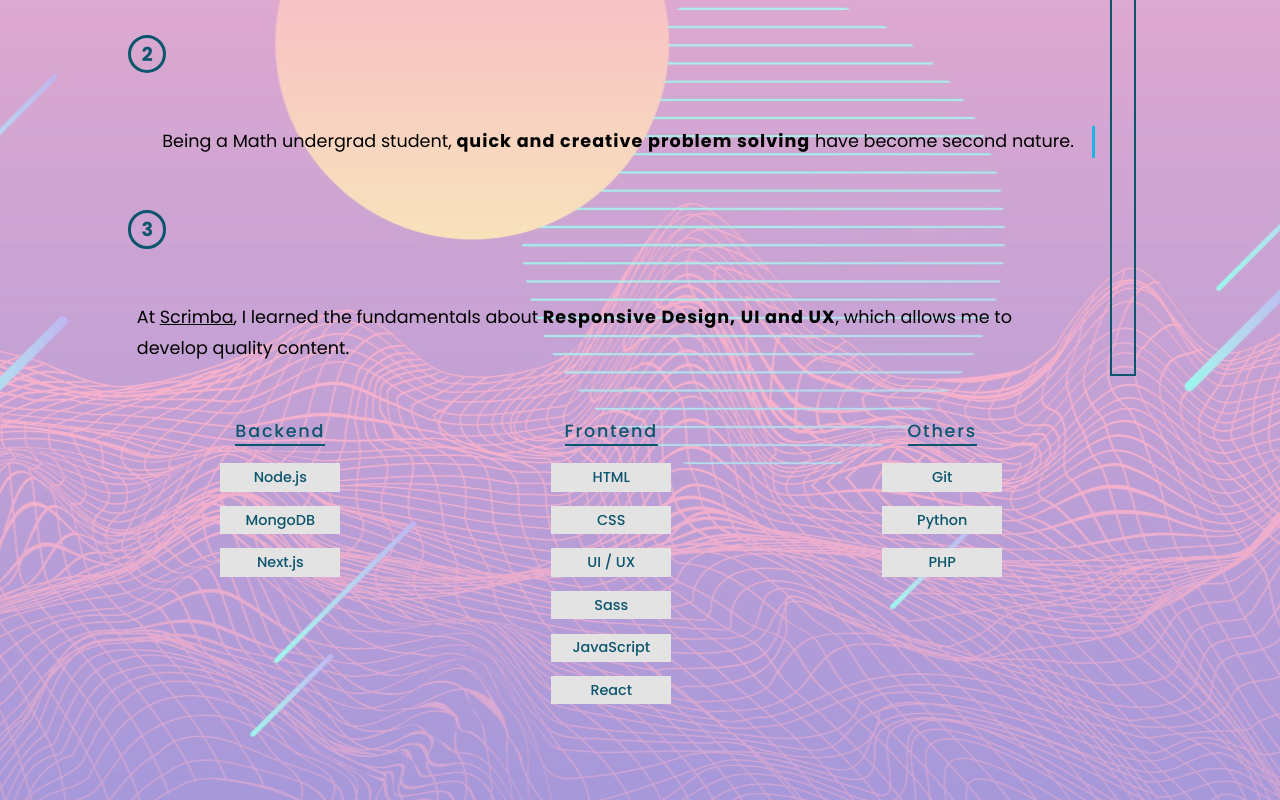
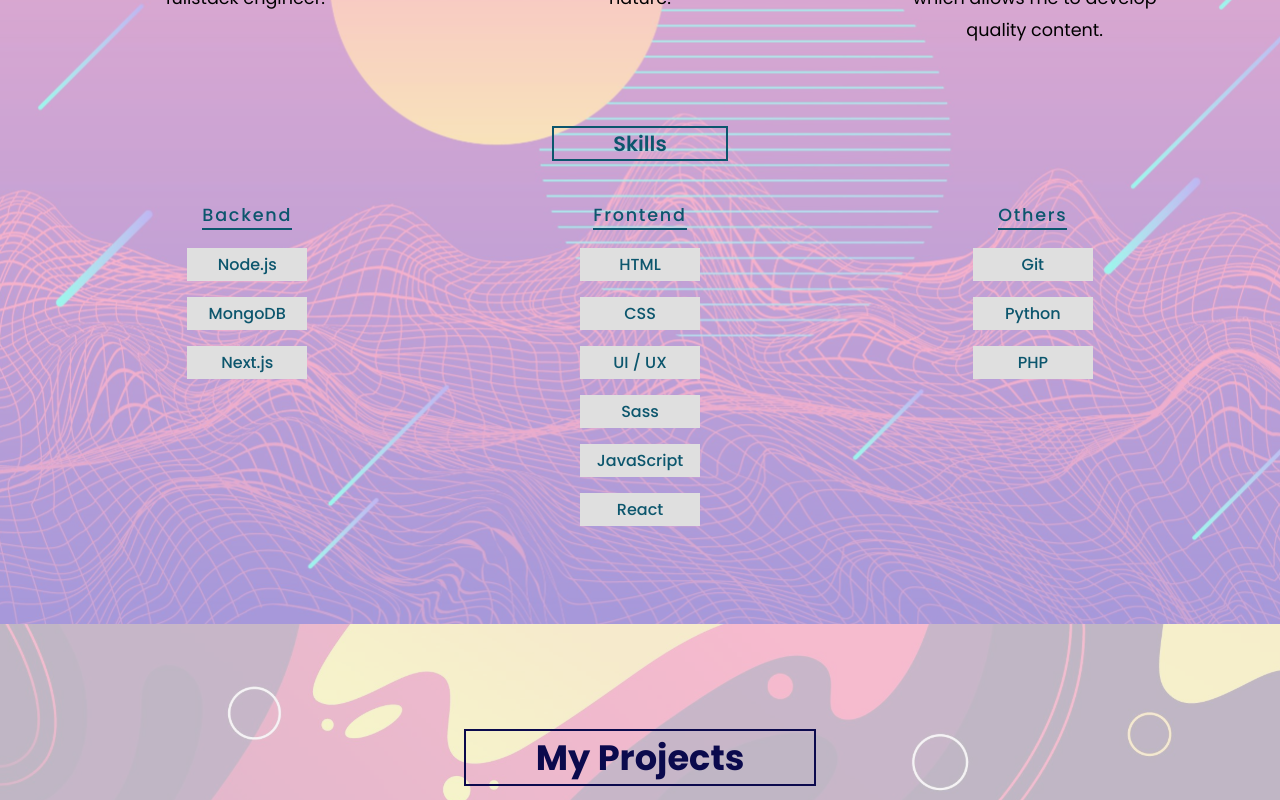
Before and after one commit to M4veryck/personal-website-jsx, a Next.js app: page / in a window 1280 px wide. Shown: the part 1200-2000 px from the top of the page. Built offline with nearby package versions, Linux system fonts and the light colour scheme.

Commit message:
About Me finished. inb4 wrapping header and hero

```diff
--- a/styles/AboutMe/AboutMe.module.scss
+++ b/styles/AboutMe/AboutMe.module.scss
@@ -48,13 +48,15 @@
     margin-inline: auto;
     margin-block: 3em;
 
+    font-size: 0.9rem;
     line-height: 1.8;
 
-    &:nth-child(4) {
+    &:nth-of-type(2) {
         justify-self: end;
 
         padding-right: 1em;
         border-right: 3px solid $third-color;
+        margin-right: 1em;
 
         text-align: end;
     }
@@ -124,7 +126,7 @@
         width: 100%;
         max-width: 120px;
 
-        background-color: #e4e3e3;
+        background-color: #dfdfdf;
         padding-block: 0.25em;
         margin-block: 1em;
         margin-inline: auto;
@@ -136,7 +138,29 @@
     }
 }
 
-@media (min-width: 453px) {
+@mixin addTo1Rem($num) {
+    .title {
+        font-size: $fs-h2 * (1 + $num);
+    }
+
+    .description {
+        font-size: 1rem + $num;
+    }
+
+    .all-skills--wrapper {
+        font-size: 1rem + $num;
+    }
+
+    .skills-list {
+        li {
+            font-size: 0.9rem + $num;
+        }
+    }
+}
+
+@media (min-width: 462px) {
+    @include addTo1Rem(0);
+
     .all-skills--wrapper {
         grid-template-columns: repeat(3, minmax(120px, 1fr));
     }
@@ -156,6 +180,14 @@
 }
 
 @media (min-width: 565px) {
+    .description {
+        &:nth-of-type(2) {
+            max-width: 80%;
+
+            margin-left: 20%;
+        }
+    }
+
     .skills-list {
         li {
             font-size: 0.9rem;
@@ -164,26 +196,36 @@
 }
 
 @media (min-width: 730px) {
+    @include addTo1Rem(0.1);
+
     .about-me--container {
         width: 75%;
-    }
-
-    .title {
-        font-size: $fs-h2 * 1.1;
     }
 
     .description {
         max-width: 100%;
 
-        font-size: 1.1rem;
+        margin-block: 4em;
     }
 
     .all-skills--wrapper {
         justify-content: space-between;
 
         width: 100%;
+    }
+}
 
-        font-size: 1.1rem;
+@media (min-width: 900px) {
+    @include addTo1Rem(0.2);
+
+    .description {
+        max-width: 100%;
+    }
+
+    .all-skills--wrapper {
+        justify-content: space-between;
+
+        width: 100%;
     }
 }
 
@@ -195,32 +237,28 @@
     justify-items: center;
 }
 
-@media (min-width: 1021px) {
+@media (min-width: 1000px) {
+    @include addTo1Rem(0);
+
     .about-me--container {
-        width: 80%;
+        width: 90%;
     }
 
-    .title {
-        grid-row: 1 / 2;
-        grid-column: 1 / 3;
+    .descriptions--wrapper {
+        display: grid;
+        grid-template-columns: repeat(3, minmax(250px, 1fr));
+        column-gap: 2em;
+        align-self: center;
+        align-items: flex-start;
 
-        margin-bottom: 3em;
-    }
-
-    .descriptions-wrapper {
-        @include bigWSection(minmax(250px, 1fr));
-        grid-row: 2 / 3;
-        grid-column: 1 / 3;
-    }
-
-    .description {
-        font-size: 1.1rem;
+        margin-block: 3em;
     }
 
     .description-number {
         display: grid;
         grid-row: 1 / 2;
         align-self: center;
+        justify-self: center;
         width: 2em;
         height: 2em;
 
@@ -228,87 +266,48 @@
         border-radius: 50%;
         margin-top: 0;
         margin-bottom: 1em;
+        margin-inline: auto;
 
-        font-size: 1.2rem;
+        // font-size: 1.2rem;
         font-weight: $bold;
         line-height: 1.8;
         text-align: center;
         color: #0c566d;
     }
 
-    .description,
-    .skills--subsection {
-        padding-inline: 0.5em;
-    }
+    .description {
+        grid-row: 2 / 3;
+        justify-self: center;
+        width: 100%;
+        max-width: 300px;
+        height: 200px;
 
-    .myDescription {
-        grid-row: 2 / 3;
-        display: block;
+        padding-top: 0.5em;
+        border-top: 2px solid #0c566d;
+        margin: 0;
+
         text-align: center;
-        border-top: 2px solid #0c566d;
-        max-width: 250px;
-        height: 200px;
-        padding-top: 0.5em;
-        margin-top: 0;
 
-        &:nth-child(5) {
+        &:nth-of-type(2) {
+            width: 100%;
+            max-width: 300px;
+            height: 200px;
+            justify-self: center;
+
+            padding: 0;
+            padding-top: 0.5em;
+            border-right: none;
+            margin: 0em;
+
             text-align: center;
-
-            border-top: 2px solid #0c566d;
-            border-right: none;
-            padding-right: 0;
         }
     }
 
-    .subsectionTitle {
-        grid-row: 3 / 4;
-        grid-column: 1 / 3;
-
-        padding: 0.25em 1em;
-        border: 2px solid #0c566d;
-        margin-block: 2em;
-
-        font-size: 1.4rem;
+    .just-skills {
+        margin-top: 0;
     }
-
-    .allSkillsContainer {
-        grid-row: 4 / 5;
-        grid-column: 1 / 3;
-        grid-template-columns: repeat(3, minmax(250px, 1fr));
-        justify-content: space-evenly;
-        width: 100%;
-
-        margin-inline: auto;
-    }
-
-    //     .skillsContainer {
-    //         max-width: 250px;
-    //         text-align: center;
-
-    //         .skillsTitle {
-    //             width: fit-content;
-    //             border-bottom: 2px solid #0c566d;
-    //             margin-inline: auto;
-    //             margin-bottom: 1em;
-
-    //             font-size: 1.2rem;
-    //         }
-    //         grid-row: 5 / 6;
-    //     }
-    // }
 }
 
-// @media (min-width: 1281px) {
-//     .title {
-//         animation: slideFromAbove 1s linear;
-//     }
-// }
-
-// @keyframes slideFromAbove {
-//     from {
-//         transform: translateY(-100%);
-//     }
-//     to {
-//         transform: translateY(0);
-//     }
-// }
+@media (min-width: 1200px) {
+    @include addTo1Rem(0.1);
+}
```
